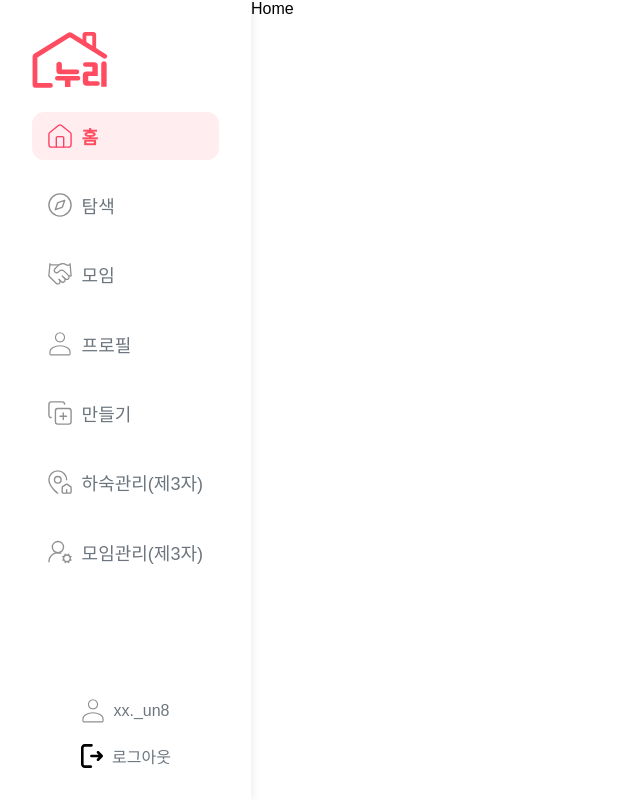
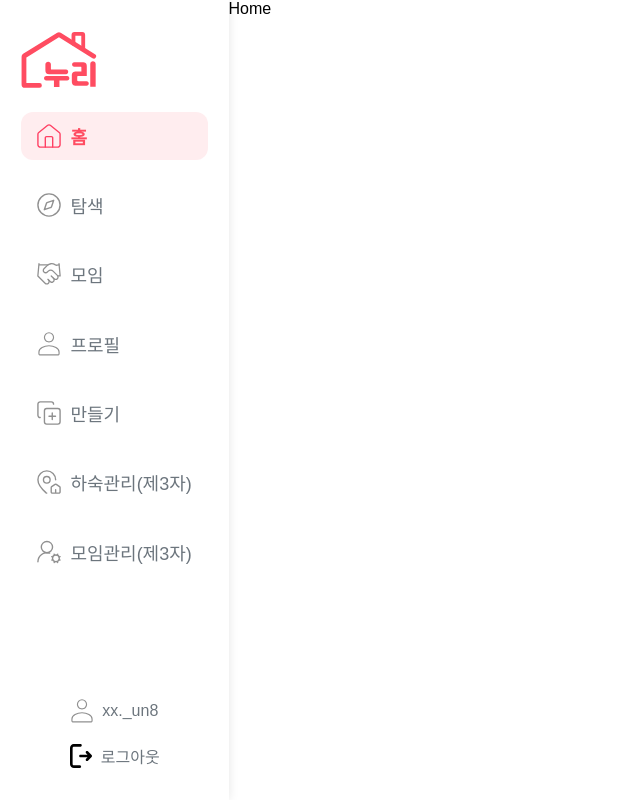
Before and after one commit to Team-Solvit/Nuri-Client, a Next.js app: page / in a window 1280 px wide. Shown: the whole page, without its empty margins (0-640 px from the left). Built offline with nearby package versions, Linux system fonts and the light colour scheme.

Commit message:
refactor(#1) :: 헤더 패딩 변경

```diff
--- a/src/components/ui/header/style.ts
+++ b/src/components/ui/header/style.ts
@@ -2,7 +2,7 @@ import styled from "@emotion/styled";
 
 export const HeaderContainer = styled.header`
   height: 100vh;
-  padding: 2rem;
+  padding: 2rem 1.3rem;
   color: #6C757D;
   display: flex;
   flex-direction: column;
```
